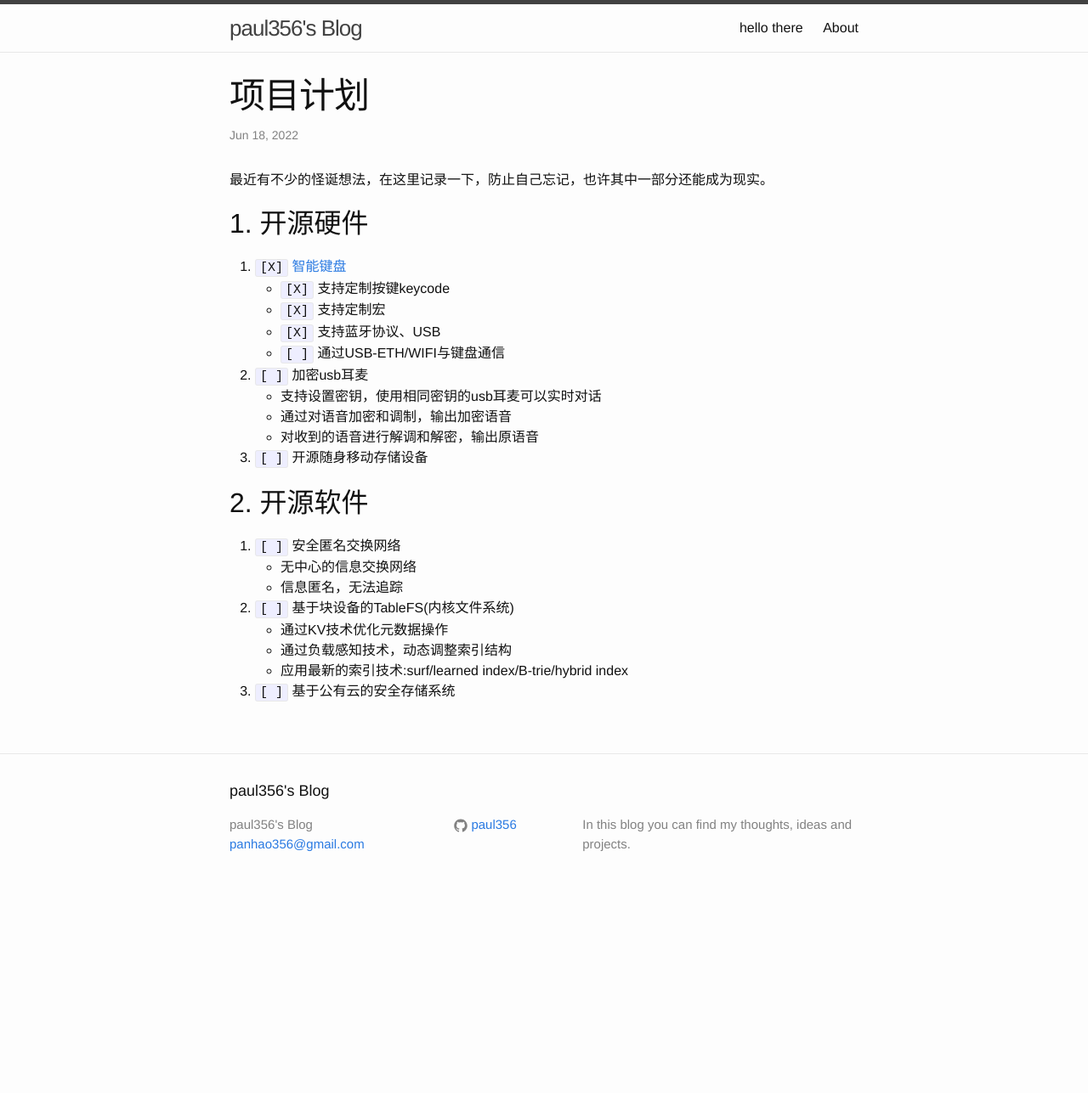
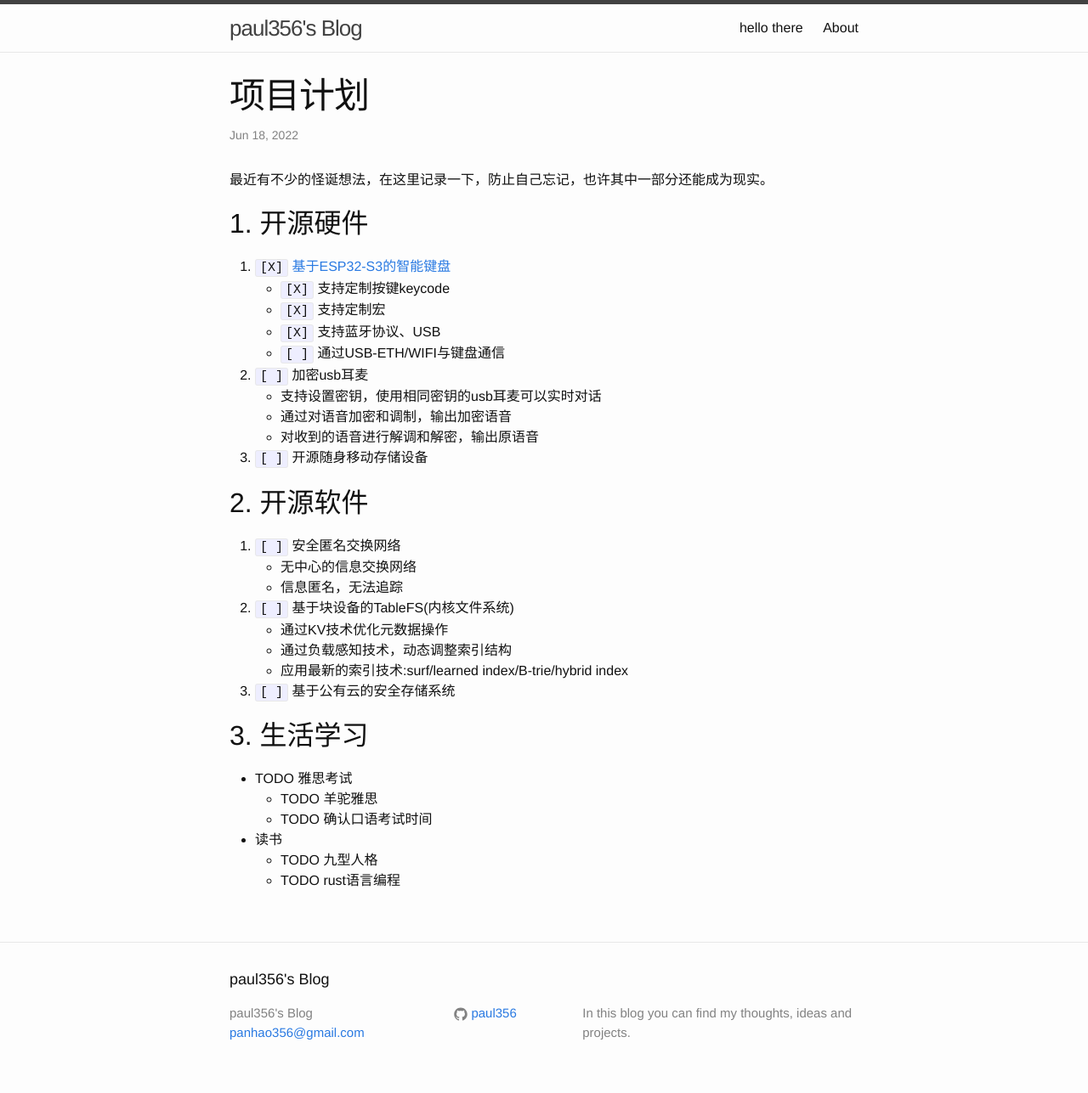
Before and after one commit to paul356/blog.backup, a Jekyll site: the page built from _posts/2022-06-18-plans.html, in a window 1280 px wide. Shown: the whole page at 85% size. Built offline with Jekyll 4.4.1, drawn with Linux system fonts in a browser that asks for light colours; before the commit the page ends 1065 px from its top, so only the background shows below that.

Commit message:
add some other life activities

```diff
--- a/_posts/2022-06-18-plans.html
+++ b/_posts/2022-06-18-plans.html
@@ -10,7 +10,7 @@ excerpt: 项目计划
 <h2 id="orgf80cbd1"><span class="section-number-2">1.</span> 开源硬件</h2>
 <div class="outline-text-2" id="text-1">
 <ol class="org-ol">
-<li class="on"><code>[X]</code> <a href="https://github.com/paul356/MK32">智能键盘</a>
+<li class="on"><code>[X]</code> <a href="https://github.com/paul356/MK32">基于ESP32-S3的智能键盘</a>
 <ul class="org-ul">
 <li class="on"><code>[X]</code> 支持定制按键keycode</li>
 <li class="on"><code>[X]</code> 支持定制宏</li>
@@ -46,3 +46,21 @@ excerpt: 项目计划
 </ol>
 </div>
 </div>
+
+<div id="outline-container-orgf276cad" class="outline-2">
+<h2 id="orgf276cad"><span class="section-number-2">3.</span> 生活学习</h2>
+<div class="outline-text-2" id="text-3">
+<ul class="org-ul">
+<li>TODO 雅思考试
+<ul class="org-ul">
+<li>TODO 羊驼雅思</li>
+<li>TODO 确认口语考试时间</li>
+</ul></li>
+<li>读书
+<ul class="org-ul">
+<li>TODO 九型人格</li>
+<li>TODO rust语言编程</li>
+</ul></li>
+</ul>
+</div>
+</div>
```
Also changed, not shown: org/2022-06-18-plans.org (+9 -1 lines).
